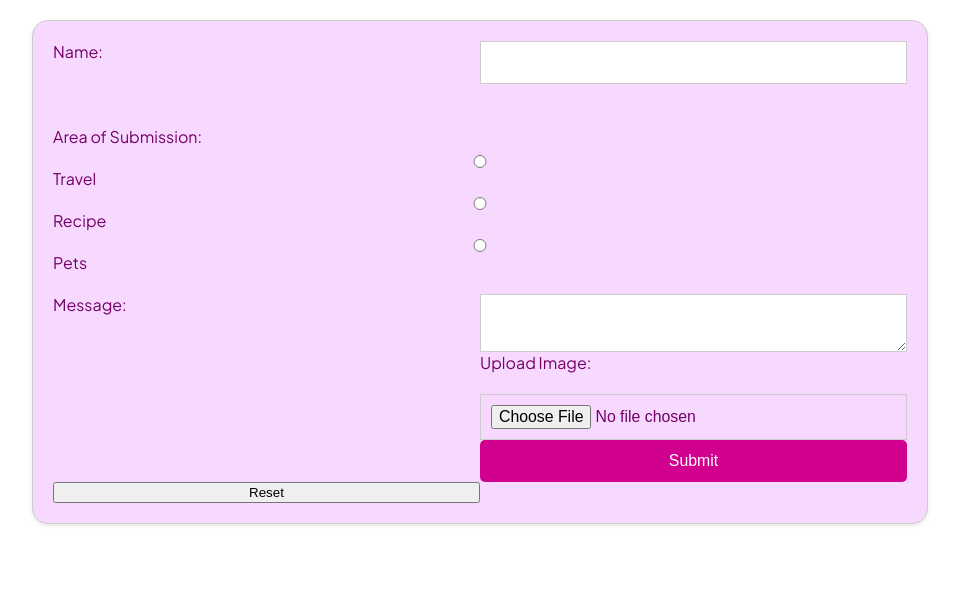
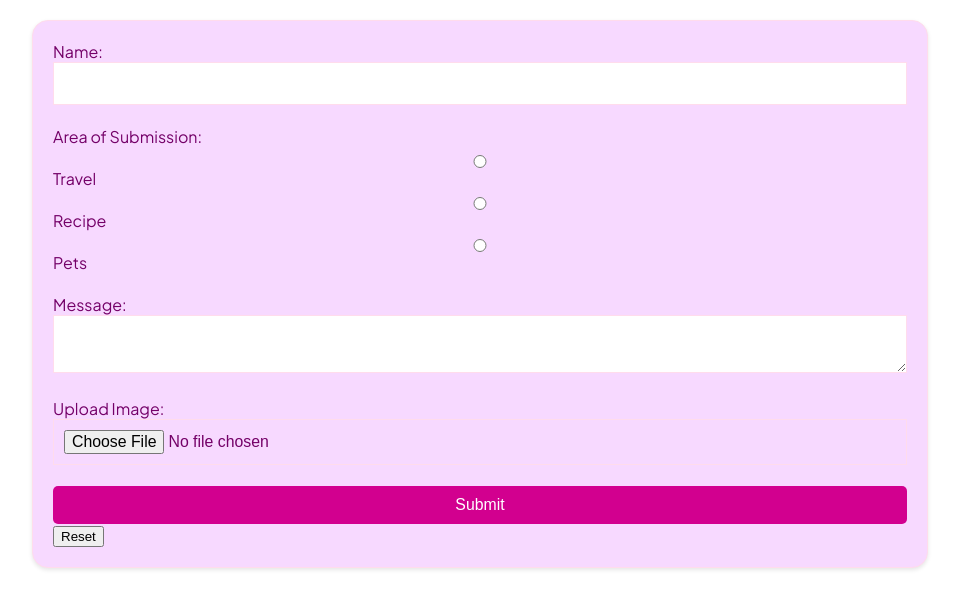
Before and after one commit to laynemae/discussion9-form, a plain HTML site: page index.html in a window 1280 px wide. Shown: the whole page, without its empty margins (160-1119 px from the left). Drawn offline with Linux system fonts and the light colour scheme.

Commit message:
Add files via upload

```diff
--- a/css/style.css
+++ b/css/style.css
@@ -2,9 +2,8 @@
   /* https://www.w3schools.com/css/css3_variables.asp */
 
   form {
-    display: grid;
-    grid-template-columns: 50% 50%;
-    border: 1px solid #ccc;
+    justify-content: start;
+    border: 1px solid #ffdcec;
     border-radius: 16px;
     width:70%;
     margin: 20px auto;
@@ -25,29 +24,36 @@
   }
 
   #name {
-    width: 100%;
+    max-width: 100%;
     padding: 10px;
     font-size: 18px;
     font-weight: bold;
     background: white;
-    color: #9B9A6D;
+    color: #740068;
   }
 
   #message {
-    width: 100%;
+    max-width: 100%;
     padding: 10px;
     resize: vertical;
+  }
+
+  #inputName {
+    display: grid;
+    grid-template-columns: 15% 85%;
+    justify-content: start;
   }
 
   input,
   textarea {
     padding: 10px;
-    border: 1px solid #ccc;
+    border: 1px solid #ffdcec;
     width: 100%;
+    position: relative;
   }
 
   input[type="submit"] {
-    width: 100%;
+    max-width: 100%;
     padding: 10px;
     background-color:#d2008f;
     color: white;
--- a/index.html
+++ b/index.html
@@ -19,8 +19,10 @@
       action="https://formspree.io/f/mgegzryw"
      method="POST"
      >
+     <div class="inputName">
         <label for="name">Name:</label>
         <input type="text" id="name" name="name"><br><br>
+      </div>
 <div class="radio">
         <label>Area of Submission:</label><br>
         <!-- How can the label and button line up and be easily navigatable? -->
```
